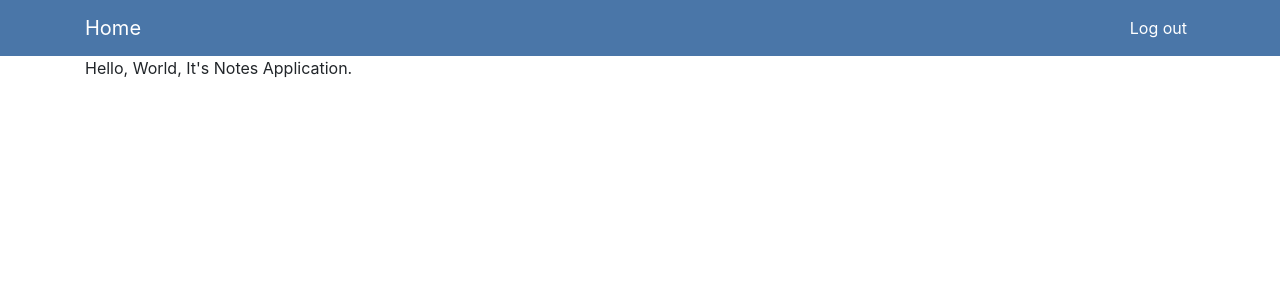
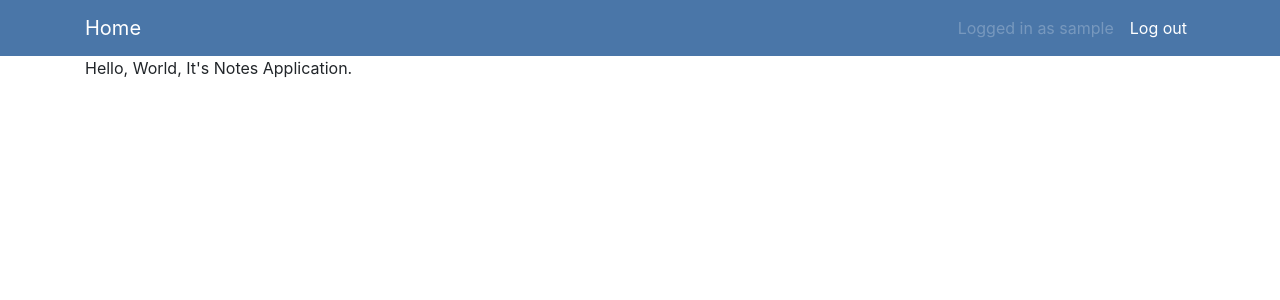
Before and after one commit to desobolevsky/DjangoNoteApp, a Django app: page / in a window 1280 px wide. Shown: the top 300 px of the page. Run offline with Django 3.2, Linux system fonts and the light colour scheme; the visitor is signed in with stand-in values (Sample User, id 1); some libraries are stand-ins or nearby versions.

Commit message:
add login and logout system

```diff
--- a/Notes/Notes/settings.py
+++ b/Notes/Notes/settings.py
@@ -121,3 +121,5 @@ USE_TZ = True
 # https://docs.djangoproject.com/en/3.1/howto/static-files/
 
 STATIC_URL = '/static/'
+
+LOGIN_REDIRECT_URL ='home-page'
--- a/Notes/notesapp/templates/notesapp/base.html
+++ b/Notes/notesapp/templates/notesapp/base.html
@@ -15,15 +15,18 @@
         <div class="collapse navbar-collapse" id="navbarContent">
             <ul class="navbar-nav ml-auto">
                 {% if user.is_authenticated %}
+                    <li class="nav-item">
+                        <a class="nav-link disabled" href="#">Logged in as {{ user.username }}</a>
+                    </li>
                     <li class="nav-item active">
-                        <a class="nav-link" href="#">Log out</a>
+                        <a class="nav-link" href="{% url 'logout-page' %}">Log out</a>
                     </li>
                 {% else %}
                     <li class="nav-item active">
                         <a class="nav-link" href="{% url 'register-page' %}">Sign up</a>
                     </li>
                     <li class="nav-item active">
-                        <a class="nav-link" href="#">Sign in</a>
+                        <a class="nav-link" href="{% url 'login-page' %}">Sign in</a>
                     </li>
                 {% endif %}
             </ul>
--- a/Notes/usersapp/urls.py
+++ b/Notes/usersapp/urls.py
@@ -1,7 +1,10 @@
+from django.contrib.auth import views as auth_views
 from django.urls import path
 
 from . import views as page_views
 
 urlpatterns = [
     path('register/', page_views.register_page, name='register-page'),
+    path('login/', auth_views.LoginView.as_view(template_name='usersapp/login.html'), name='login-page'),
+    path('logout/', auth_views.LogoutView.as_view(template_name='notesapp/home.html'), name='logout-page'),
 ]
--- a/Notes/usersapp/views.py
+++ b/Notes/usersapp/views.py
@@ -2,7 +2,6 @@ from django.shortcuts import redirect, render
 from .forms import UserRegistrationForm
 
 
-# Create your views here.
 def register_page(request):
     if request.method == 'POST':
         reg_form = UserRegistrationForm(request.POST)
@@ -12,4 +11,4 @@ def register_page(request):
     else:
         reg_form = UserRegistrationForm()
         context = {'reg_form': reg_form}
-        return render(request, 'usersapp/register.html', context=context)
+    return render(request, 'usersapp/register.html', context=context)
```
Also changed, not shown: Notes/usersapp/templates/usersapp/login.html (added, +8 -0 lines).
